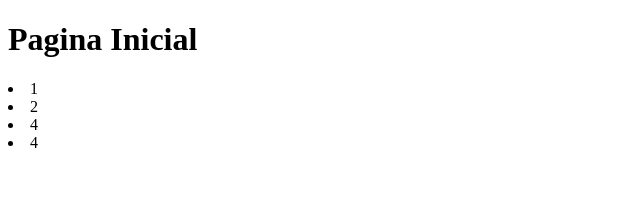
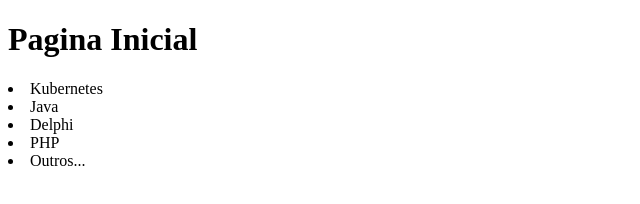
Before and after one commit to supertuxalone/projetoGit, a plain HTML site: page index.html in a window 1280 px wide. Shown: the whole page, without its empty margins (0-640 px from the left). Drawn offline with Linux system fonts and the light colour scheme.

Commit message:
Alterando com branch Lista do Bruno

```diff
--- a/index.html
+++ b/index.html
@@ -4,15 +4,14 @@
     <meta charset="UTF-8">
     <meta http-equiv="X-UA-Compatible" content="IE=edge">
     <meta name="viewport" content="width=device-width, initial-scale=1.0">
-    <title>Curso em Git & Git-Hub com Branch Master</title>
+    <title>Pagina Usando a Branch Lista na pasta Bruno</title>
 </head>
 <body>
     <h1>Pagina Inicial</h1>
-    <table>
-        <li>1</li>
-        <li>2</li>
-        <li>4</li>
-        <li>4</li>
-    </table>
+    <li>Kubernetes</li>
+    <li>Java</li>
+    <li>Delphi</li>
+    <li>PHP</li>
+    <li>Outros...</li>
 </body>
 </html>
```
